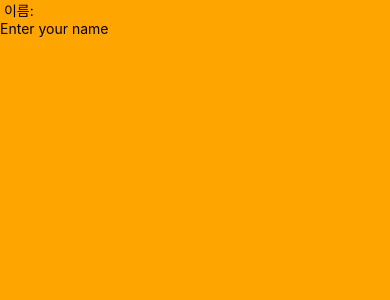
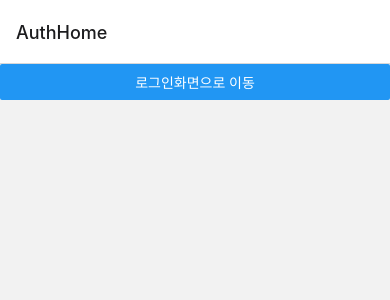
Before and after one commit to KumJungMin/ReactNativePractice, a React Native app in the folder front/: screen /AuthHome in a window 390 px wide. Shown: the top 300 px of the page. Built offline with nearby package versions, Linux system fonts and the light colour scheme.

Commit message:
stackNavigation의 예시(AuthHome, Login)

```diff
--- a/front/App.tsx
+++ b/front/App.tsx
@@ -6,36 +6,15 @@
  */
 
 import React from 'react';
-import {SafeAreaView, StyleSheet, Text, TextInput} from 'react-native';
+import {NavigationContainer} from '@react-navigation/native';
+import AuthStackNavigator from './src/navigation/AuthStackNavigator';
 
 function App(): React.JSX.Element {
-  const [name, setName] = React.useState('');
-
-  // react와 달리 이벤트에 e.target.value를 사용하지 않고 text를 사용
-  const handleChangeInput = (text: string) => {
-    setName(text);
-  };
-
-  // SafeAreaView: 노치 디자인이나 화면의 경계를 벗어나는 요소를 자동으로 제거해주는 컴포넌트
   return (
-    <SafeAreaView style={styles.container}>
-      <Text> 이름: {name}</Text>
-      <TextInput
-        placeholder="Enter your name"
-        onChangeText={handleChangeInput}
-      />
-    </SafeAreaView>
+    <NavigationContainer>
+      <AuthStackNavigator />
+    </NavigationContainer>
   );
 }
 
-// marginHorizontal: 좌우 마진
-// marginVertical: 상하 마진
-//웹과 달리 px 단위를 사용하지 않고 숫자를 사용
-const styles = StyleSheet.create({
-  container: {
-    flex: 1,
-    backgroundColor: 'orange',
-  },
-});
-
 export default App;
--- /dev/null
+++ b/front/src/navigation/AuthStackNavigator.tsx
@@ -0,0 +1,18 @@
+import React from 'react';
+import {createStackNavigator} from '@react-navigation/stack';
+import AuthHomeScreen from '../screens/AuthHomeScreen';
+import LoginScreen from '../screens/LoginScreen';
+
+export default function AuthStackNavigator() {
+  const Stack = createStackNavigator();
+
+  // Stack
+  // : stack은 화면을 쌓아놓는 것을 의미한다.
+  // : 즉, 화면을 이동할 때 이전 화면을 유지하고 다음 화면을 보여주는 것을 의미한다.
+  return (
+    <Stack.Navigator>
+      <Stack.Screen name="AuthHome" component={AuthHomeScreen} />
+      <Stack.Screen name="Login" component={LoginScreen} />
+    </Stack.Navigator>
+  );
+}
--- /dev/null
+++ b/front/src/screens/AuthHomeScreen.tsx
@@ -0,0 +1,11 @@
+import {Button, View} from 'react-native';
+import React from 'react';
+
+// reactNative의 화면(screen) 컴포넌트에는 props로 navigation이 전달된다.
+export default function AuthHomeScreen({navigation: {navigate}}) {
+  return (
+    <View>
+      <Button title="로그인화면으로 이동" onPress={() => navigate('Login')} />
+    </View>
+  );
+}
--- /dev/null
+++ b/front/src/screens/LoginScreen.tsx
@@ -0,0 +1,10 @@
+import {Text, View} from 'react-native';
+import React from 'react';
+
+export default function LoginScreen() {
+  return (
+    <View>
+      <Text>로그인 화면</Text>
+    </View>
+  );
+}
```
